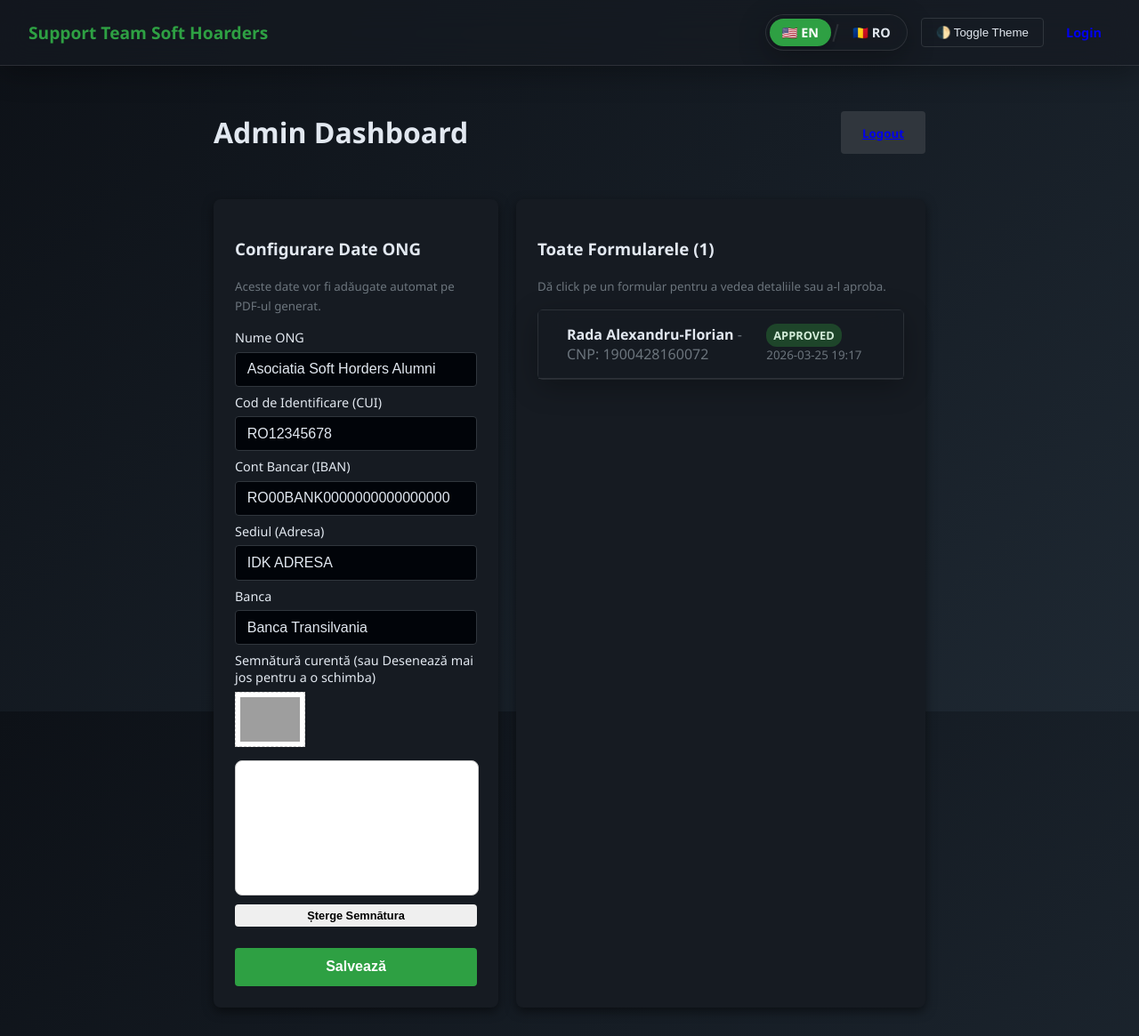
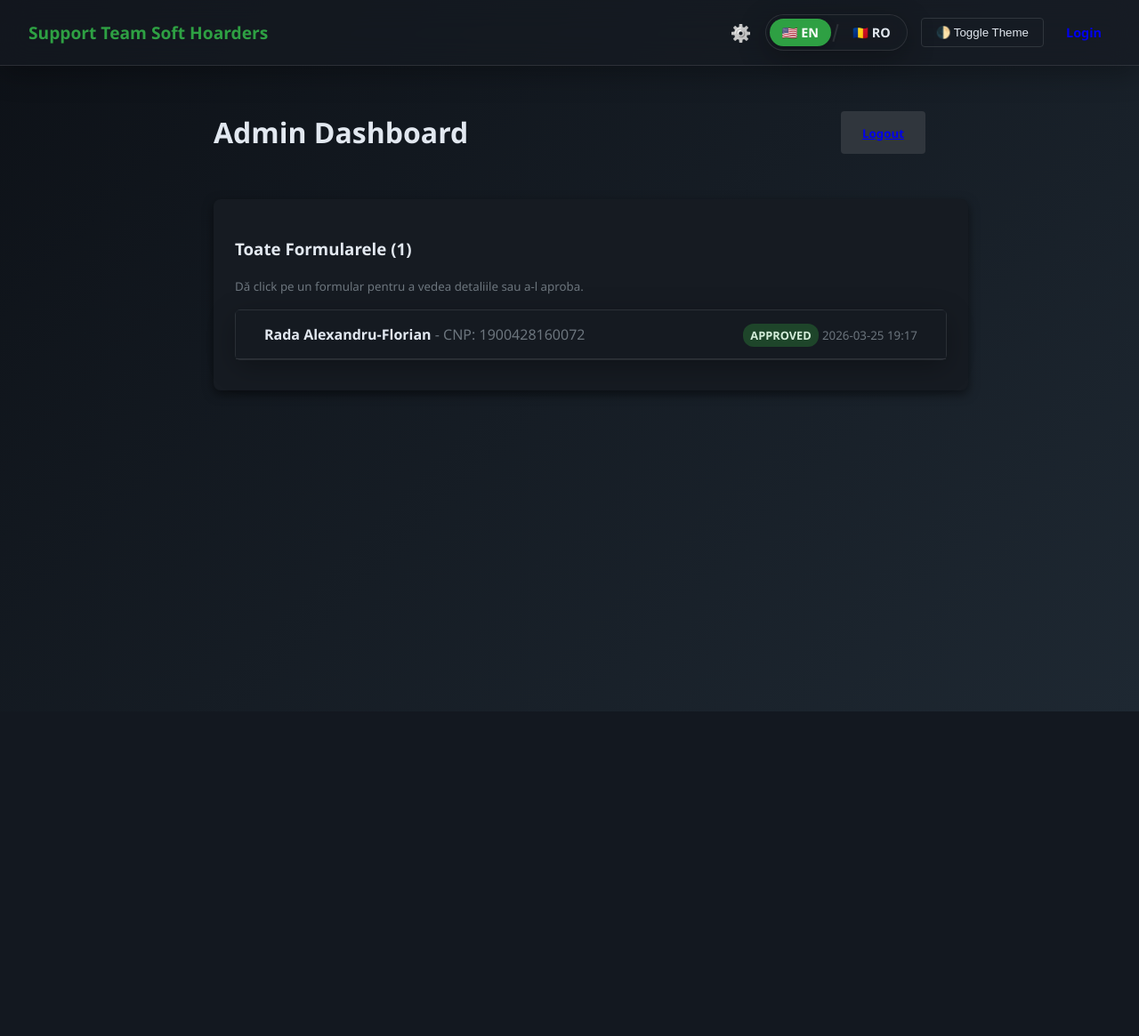
Before and after one commit to softhoarders/form-230, a Flask app: page /admin in a window 1280 px wide. Shown: the whole page at 89% size. After the commit the page ends 800 px from the top, so only its background shows below. Run offline with Flask 3, Linux system fonts and the light colour scheme; a user stored in the database is signed in; a map, chart or similar area stays blank; some libraries are stand-ins or nearby versions; grey boxes are pictures that could not be loaded.

Commit message:
feat: Refactor database path handling and add admin settings page; update admin dashboard layout

```diff
--- a/app.py
+++ b/app.py
@@ -17,14 +17,28 @@ dotenv.load_dotenv()
 
 app = Flask(__name__)
 app.secret_key = 'super_secret_key_change_in_production'
-app.config['SQLALCHEMY_DATABASE_URI'] = 'sqlite:///form230.db'
+
+DB_DIR = '/opt/form-230-data'
+try:
+    os.makedirs(DB_DIR, exist_ok=True)
+    db_path = os.path.join(DB_DIR, 'form230.db')
+except PermissionError:
+    # Fallback to current directory if there are no permissions (e.g. local testing on macOS without sudo)
+    print(f"Warning: No permission to create {DB_DIR}. Falling back to local database.")
+    db_path = 'form230.db'
+
+app.config['SQLALCHEMY_DATABASE_URI'] = f'sqlite:///{db_path}' if db_path == 'form230.db' else f'sqlite:////{db_path.lstrip("/")}'
 app.config['SQLALCHEMY_TRACK_MODIFICATIONS'] = False
 
 db = SQLAlchemy(app)
 
 # Ensure folders exist
-GENERATED_DIR = os.path.join(app.root_path, 'generated_forms')
-os.makedirs(GENERATED_DIR, exist_ok=True)
+GENERATED_DIR = os.path.join(DB_DIR if 'DB_DIR' in globals() else app.root_path, 'generated_forms')
+try:
+    os.makedirs(GENERATED_DIR, exist_ok=True)
+except PermissionError:
+    GENERATED_DIR = os.path.join(app.root_path, 'generated_forms')
+    os.makedirs(GENERATED_DIR, exist_ok=True)
 
 # Turnstile config from environment variables
 TURNSTILE_SECRET_KEY = os.environ.get('TURNSTILE_SECRET_KEY', '1x0000000000000000000000000000000AA')
@@ -348,6 +362,12 @@ def admin():
     config = AdminConfig.query.first()
     return render_template('admin.html', submissions=submissions, config=config)
 
+@app.route('/admin/settings', methods=['GET'])
+@admin_required
+def admin_settings():
+    config = AdminConfig.query.first()
+    return render_template('settings.html', config=config)
+
 @app.route('/admin/config', methods=['POST'])
 @admin_required
 def update_config():
@@ -375,7 +395,7 @@ def update_config():
 
     db.session.commit()
     flash('Configurația a fost actualizată.', 'success')
-    return redirect(url_for('admin'))
+    return redirect(url_for('admin_settings'))
 
 @app.route('/admin/approve/<int:sub_id>', methods=['POST'])
 @admin_required
--- a/templates/admin.html
+++ b/templates/admin.html
@@ -4,57 +4,15 @@
 <div class="intro-fade">
     <div style="display: flex; justify-content: space-between; align-items: center; margin-bottom: 2rem;">
         <h1>Admin Dashboard</h1>
+        <div style="display: flex; gap: 10px;">
             <a href="/logout" class="btn" style="background:var(--border);"><small>Logout</small></a>
         </div>
-
-    <div class="dashboard-grid">
-        <!-- Configuration Card -->
-        <div class="card" style="align-self: start;">
-            <h3>Configurare Date ONG</h3>
-            <p class="text-muted mb-2"><small>Aceste date vor fi adăugate automat pe PDF-ul generat.</small></p>
-            <form action="/admin/config" method="POST" enctype="multipart/form-data">
-                <div class="form-group mb-1">
-                    <label>Nume ONG</label>
-                    <input type="text" name="ong_name" value="{{ config.ong_name }}" required>
-                </div>
-                <div class="form-group mb-1">
-                    <label>Cod de Identificare (CUI)</label>
-                    <input type="text" name="ong_cui" value="{{ config.ong_cui }}" required>
-                </div>
-                <div class="form-group mb-1">
-                    <label>Cont Bancar (IBAN)</label>
-                    <input type="text" name="ong_iban" value="{{ config.ong_iban }}" required>
-                </div>
-                <div class="form-group mb-1">
-                    <label>Sediul (Adresa)</label>
-                    <input type="text" name="ong_sediu" value="{{ config.ong_sediu }}" required>
-                </div>
-                <div class="form-group mb-1">
-                    <label>Banca</label>
-                    <input type="text" name="ong_cont_bancar" value="{{ config.ong_cont_bancar }}" required>
-                </div>
-                <div class="form-group mb-2">
-                    <label>Semnătură curentă (sau Desenează mai jos pentru a o schimba)</label>
-                    {% if config.signature_base64 %}
-                    <div style="margin-bottom: 10px;">
-                        <img src="{{ config.signature_base64 }}" alt="Signature" style="max-height: 50px; background: white; padding: 5px; border: 1px dashed #ccc;">
-                    </div>
-                    {% endif %}
-                    <div class="signature-container" style="border: 1px solid #ccc; background: #fff; width: 100%; max-width: 400px; height: 150px; border-radius: 8px; position: relative; margin-bottom: 10px;">
-                        <canvas id="admin-signature-pad" style="width: 100%; height: 100%; border-radius: 8px; touch-action: none;"></canvas>
-                    </div>
-                    <button type="button" id="clear-admin-signature" class="btn btn-secondary" style="font-size: 0.8rem; padding: 5px 10px;">Șterge Semnătura</button>
-                    <input type="hidden" name="signature_base64" id="signature_base64">
-                </div>
-                <button type="submit" class="btn btn-primary mt-1" style="background-color: var(--primary);">Salvează</button>
-            </form>
     </div>
 
     <!-- Submissions List -->
-        <div class="card">
+    <div class="card" style="width: 100%;">
         <h3>Toate Formularele ({{ submissions|length }})</h3>
         <p class="text-muted mb-2"><small>Dă click pe un formular pentru a vedea detaliile sau a-l aproba.</small></p>
-
         {% for sub in submissions %}
         <div class="submission-item">
             <div class="submission-header">
@@ -99,5 +57,4 @@
         {% endfor %}
     </div>
 </div>
-</div>
 {% endblock %}
--- a/templates/base.html
+++ b/templates/base.html
@@ -11,6 +11,9 @@
     <header>
         <div class="logo">{{ t.header_title }}</div>
         <div class="header-actions" style="display: flex; gap: 15px; align-items: center;">
+            {% if session.get('admin') %}
+            <a href="{{ url_for('admin_settings') }}" style="text-decoration: none; font-size: 1.2rem; filter: grayscale(1) brightness(1.2)" title="Settings">⚙️</a>
+            {% endif %}
             <div class="pill-lang-switcher glass-morph">
                 <a href="{{ url_for('set_lang_route', lang_code='en') }}" class="lang-pill {% if lang == 'en' %}active{% endif %}">🇺🇸 EN</a>
                 <div class="lang-divider"></div>
```
Also changed, not shown: templates/settings.html (added, +52 -0 lines). Lines whose indentation alone changed are shown as unchanged.
